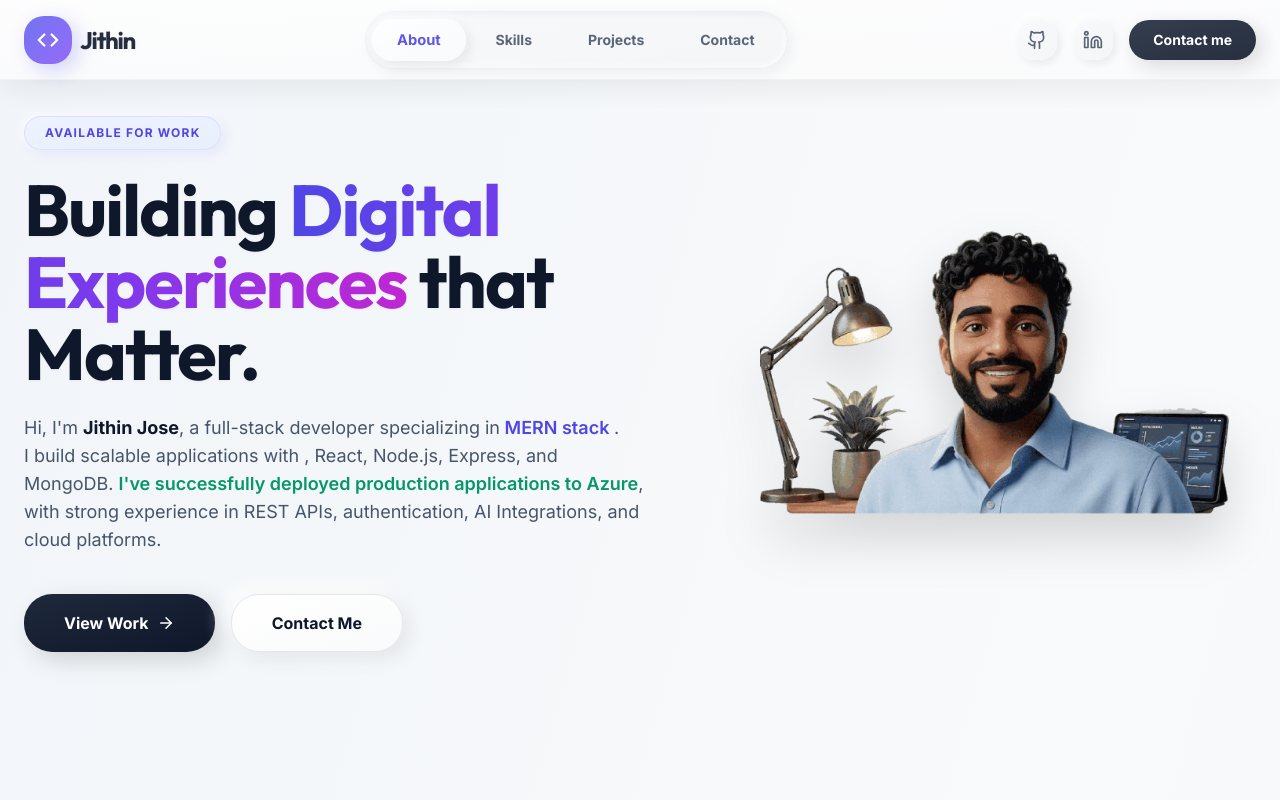
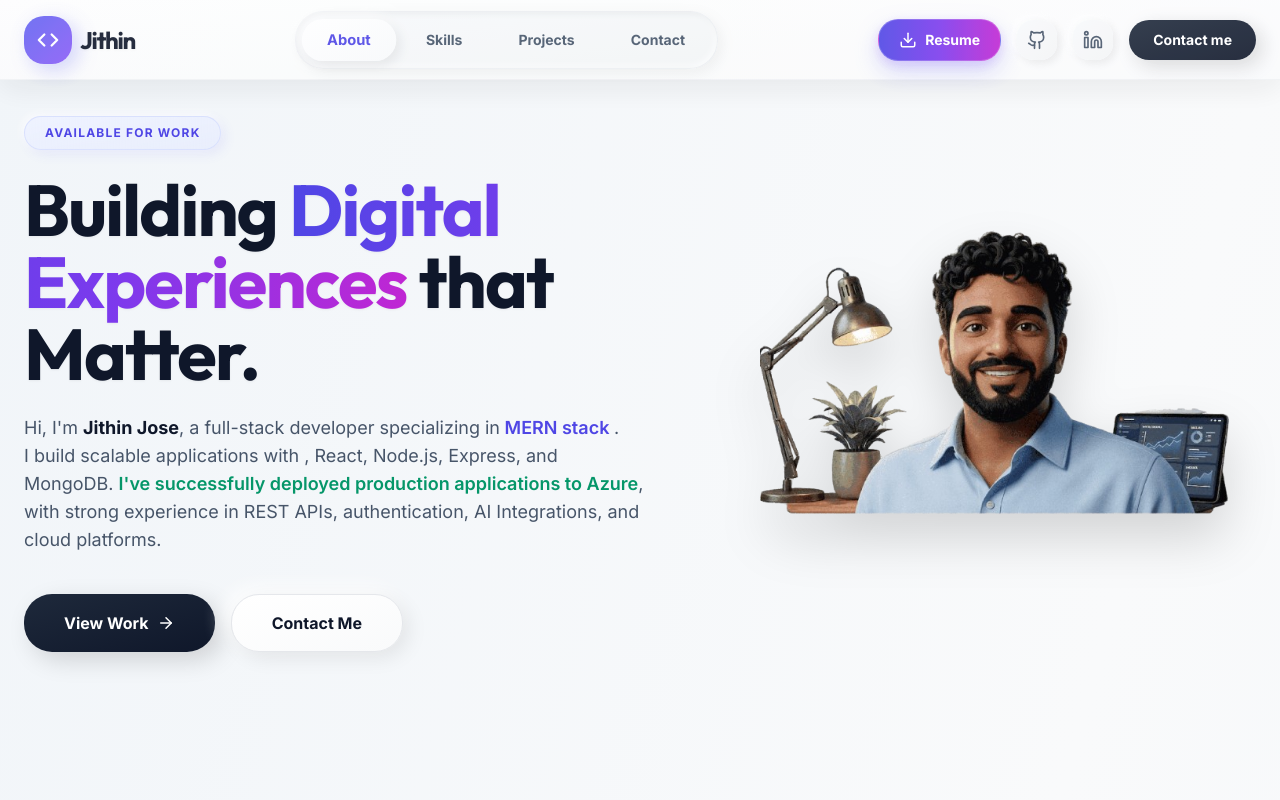
Before and after one commit to Jithinnnnnn/jithin-portfolio, a React (Vite) app: page / in a window 1280 px wide. Shown: the top 800 px of the page. Built offline with nearby package versions, Linux system fonts and the light colour scheme.

Commit message:
added resume

```diff
--- a/src/App.jsx
+++ b/src/App.jsx
@@ -1,7 +1,7 @@
 import React, { useState, useEffect, useRef, useCallback } from 'react';
 import { motion, AnimatePresence, useScroll, useTransform, useMotionValue, useSpring } from 'framer-motion';
 // Consolidated all lucide-react imports to the top and aliased Layout to LayoutIcon
-import { Mail, Phone, Menu, X, ArrowRight, Layout as LayoutIcon, Server, Database, Terminal, Code, Linkedin, Github, Sparkles, Globe, ExternalLink, Shield, Cloud, Cpu, Bot, Wrench } from 'lucide-react';
+import { Mail, Phone, Menu, X, ArrowRight, Layout as LayoutIcon, Server, Database, Terminal, Code, Linkedin, Github, Sparkles, Globe, ExternalLink, Shield, Cloud, Cpu, Bot, Wrench, Download } from 'lucide-react';
 
 // --- Custom SVG Icons ---
 const JavaIcon = ({ s = 24, c }) => (<svg viewBox="0 0 384 512" width={s} height={s} className={c}><path fill="#5382a1" d="M277.7 336.6c-29.6 3.4-64.9-6.9-87.5-29.3-29.5-29.5-47-83.4-16.5-125.7 7.4-10.2 2.2-21.6-8.3-25.7-14.1-5.5-26.6 2.5-33.3 14-16.9 29-22.4 67.5-5.5 103.4 16.3 34.6 46 58.7 75.3 67.2 44.6 12.9 97.2-8.3 95.8-23.9zm41.7 33.7c-6.8-25.1-38.8-32.8-73.9-35.2-32.6-2.3-74.3 4-103.5 32.7-19 18.7-27.1 39.7-22 51.9 5.3 12.9 22.8 17.6 51 13.7 47.3-6.5 77.3-35.7 108.7-63.9 11.4-10.3 39.7-10.1 39.7.8zm-33.6 31.5c-17.5 14.2-41 32.4-78.5 38-27.7 4.1-52-1-60.6-12.8-8.5-11.7-1.8-32 17.3-50.8 25-24.6 62.3-30.7 92.2-28.5 18.7 1.4 38.3 5 44.3 20.1 2.5 6.2-3.4 22.3-14.7 34z" /><path fill="#f89820" d="M173.3 87.7c-9.5 17.5-10.5 37.8-7.2 58.2 2.7 16.7 8.2 30.7 14.7 40.8 3.6 5.6 8.5 9.9 13.4 13.4 21.8 15.6 54.2 12 74.3-11.7 13.6-16.1 18.2-35.8 14.9-53.9-5.5-30.7-38.6-54.3-73.8-57.7-12.9-1.3-26.7 3.9-36.3 10.9zM384 302c1.3 46.2-38.3 86-91 91.4-31.4 3.2-65.2-7.9-89.6-27.4-15-12-28.5-24.8-41.8-37.2-9.7-9.1-19.1-17.9-29.5-25.3-11.6-8.2-23.9-13.5-36.4-16.3-16-3.5-30.5-2.9-43.7 1.8-10.8 3.9-17 12.5-15.3 21 3.6 18.8 32.4 38.4 66 46.3 24.7 5.8 51.3 5.4 75.3-1.3 24-6.6 45.5-18.3 65.5-32.2 10-7 20.3-13.9 31.2-19.2 12.7-6.2 26.8-10.1 42-10.1 26.7 0 52.3 12.2 63.8 33.5 4.5 8.3 6.4 18 2.1 28.7z" /></svg>);
@@ -353,6 +353,7 @@ export default function App() {
   const [showIntro, setShowIntro] = useState(true);
   const [isMenuOpen, setIsMenuOpen] = useState(false);
   const [activeSection, setActiveSection] = useState('about');
+  const resumeHref = '/Jithinjose.pdf';
   const { scrollYProgress } = useScroll();
   const headerOpacity = useTransform(scrollYProgress, [0, 0.1], [0.9, 1]);
 
@@ -467,6 +468,13 @@ export default function App() {
 
                 <div className="hidden md:flex items-center gap-4">
                   <a
+                    href={resumeHref}
+                    download="Jithinjose.pdf"
+                    className="px-5 py-2.5 rounded-[20px] bg-gradient-to-r from-indigo-600 via-violet-600 to-fuchsia-600 text-white font-bold text-sm flex items-center gap-2 shadow-[0_10px_24px_rgba(99,102,241,0.28),0_4px_10px_rgba(168,85,247,0.18)] hover:shadow-[0_14px_30px_rgba(99,102,241,0.34),0_6px_16px_rgba(168,85,247,0.22)] hover:scale-[1.03] active:scale-[0.98] transition-all border border-white/20"
+                  >
+                    <Download size={18} /> Resume
+                  </a>
+                  <a
                     href="https://github.com/jithinnnnnn"
                     target="_blank"
                     rel="noopener noreferrer"
@@ -540,6 +548,18 @@ export default function App() {
                         className="mt-6 px-10 py-4 bg-gradient-to-br from-slate-800 to-slate-900 text-white text-lg font-bold rounded-[28px] hover:from-indigo-600 hover:to-indigo-700 transition-all shadow-[8px_8px_24px_rgba(0,0,0,0.2)] active:shadow-[inset_4px_4px_12px_rgba(0,0,0,0.3)] w-full max-w-xs text-center"
                       >
                         Contact me
+                      </motion.a>
+
+                      <motion.a
+                        initial={{ opacity: 0, y: 20 }}
+                        animate={{ opacity: 1, y: 0 }}
+                        transition={{ delay: 0.45 }}
+                        href={resumeHref}
+                        download="Jithinjose.pdf"
+                        onClick={() => setIsMenuOpen(false)}
+                        className="mt-1 px-10 py-4 bg-gradient-to-r from-indigo-600 via-violet-600 to-fuchsia-600 text-white text-lg font-bold rounded-[28px] border border-white/20 transition-all shadow-[0_16px_34px_rgba(99,102,241,0.28),0_8px_18px_rgba(168,85,247,0.2)] hover:shadow-[0_20px_42px_rgba(99,102,241,0.34),0_10px_22px_rgba(168,85,247,0.24)] hover:scale-[1.01] active:scale-[0.98] w-full max-w-xs text-center flex items-center justify-center gap-3"
+                      >
+                        <Download size={20} /> Download Resume
                       </motion.a>
 
                       <motion.div
```
Also changed, not shown: 1 other file (tests, documents, lock files or other folders).
